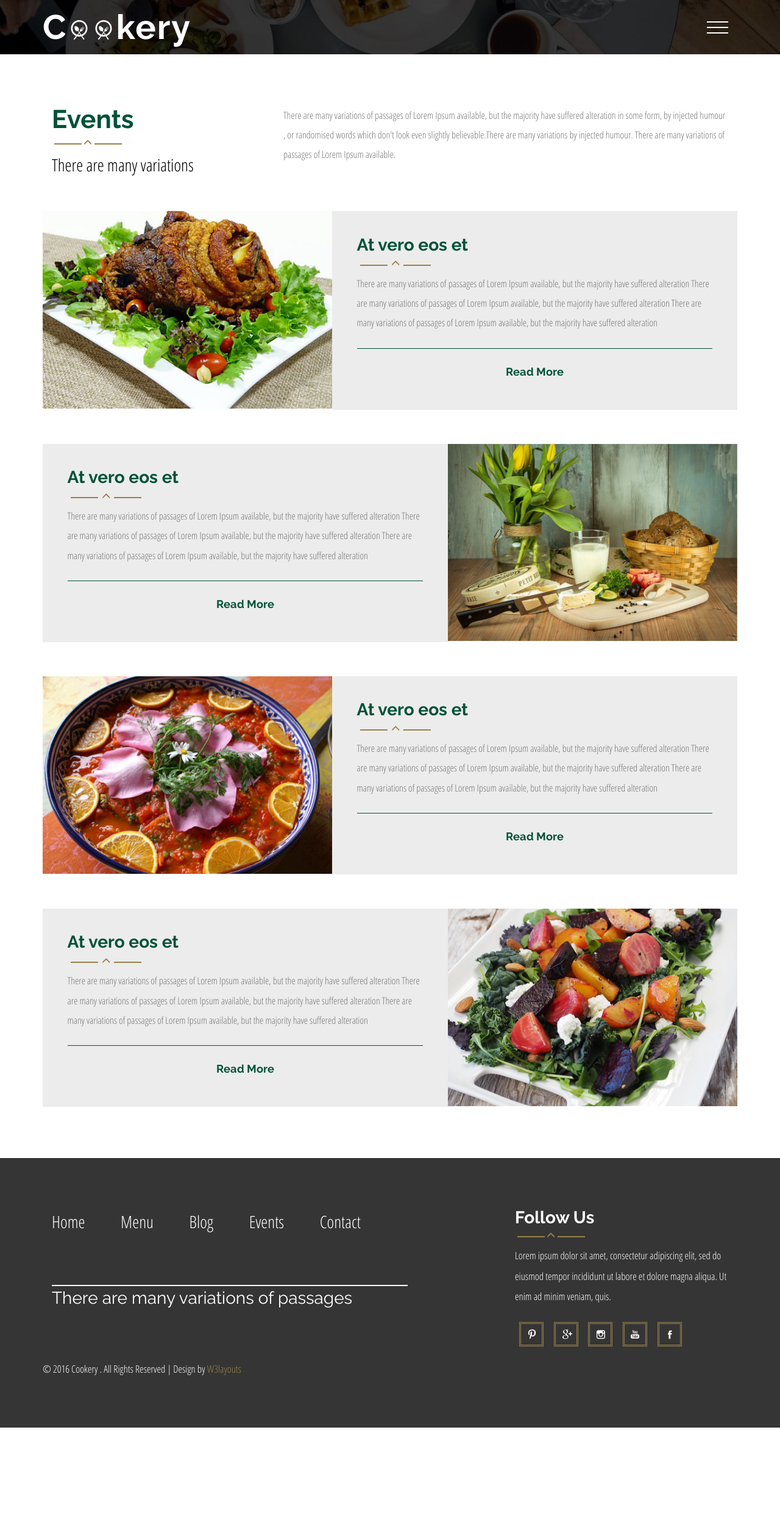
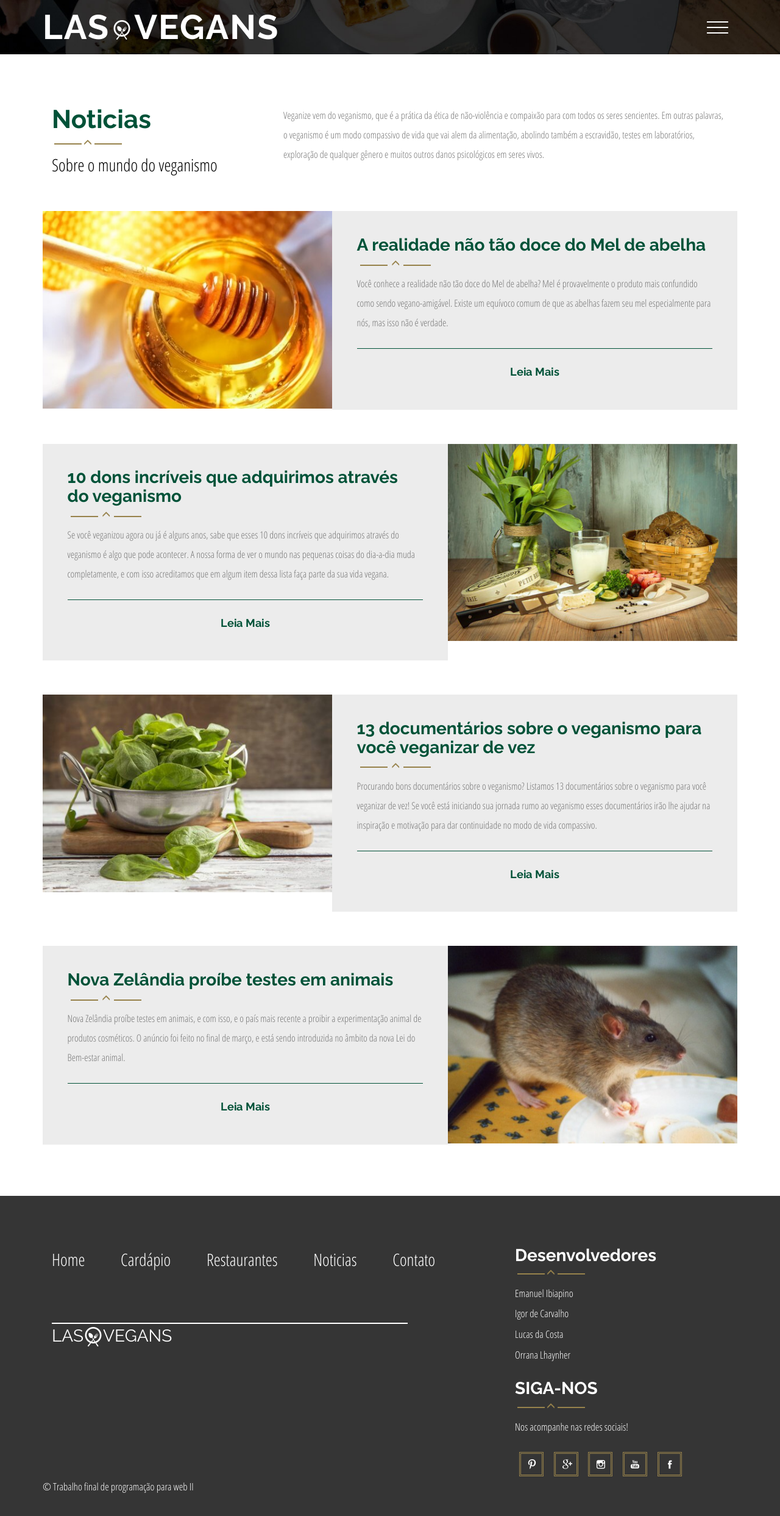
Before and after one commit to emanuelibiapino/las-vegans, a plain HTML site: page events.html in a window 1280 px wide. Shown: the whole page at 61% size. Before the commit the page ends 2341 px from the top, so only its background shows below. Drawn offline with Linux system fonts and the light colour scheme.

Commit message:
Padronização de design

```diff
--- a/events.html
+++ b/events.html
@@ -7,7 +7,7 @@ License URL: http://creativecommons.org/licenses/by/3.0/
 <!DOCTYPE html>
 <html>
 <head>
-<title>Cookery A Food Category Flat Bootstrap Responsive Website Template | Events :: w3layouts</title>
+<title>LAS VEGANS | Noticias</title>
 <link href="css/bootstrap.css" rel="stylesheet" type="text/css" media="all" />
 <!-- jQuery (necessary for Bootstrap's JavaScript plugins) -->
 <script src="js/jquery.min.js"></script>
@@ -38,18 +38,17 @@ Smartphone Compatible web template, free webdesigns for Nokia, Samsung, LG, Sony
 <div class="header head">
 	<div class="container">
 		<div class="logo animated wow pulse" data-wow-duration="1000ms" data-wow-delay="500ms">
-			<h1><a href="index.html"><span>C</span><img src="images/oo.png" alt=""><img src="images/oo.png" alt="">kery</a></h1>
+			<h1><a href="index.html"><span>LAS</span><img src="images/oo.png" alt="">VEGANS</a></h1>
 		</div>
 		<div class="nav-icon">
 			<a href="#" class="navicon"></a>
 				<div class="toggle">
 					<ul class="toggle-menu">
 						<li><a  href="index.html">Home</a></li>
-						<li><a  href="menu.html">Menu</a></li>
-						<li><a   href="blog.html">Blog</a></li>
-						<li><a  href="typo.html">Codes</a></li>
-						<li><a class="active" href="events.html">Events</a></li>
-						<li><a  href="contact.html">Contact</a></li>
+						<li><a  href="menu.html">Cardápio</a></li>
+						<li><a   href="blog.html">Restaurantes</a></li>
+						<li><a class="active" href="events.html">Noticias</a></li>
+						<li><a  href="contact.html">Contato</a></li>
 					</ul>
 				</div>
 			<script>
@@ -71,28 +70,26 @@ Smartphone Compatible web template, free webdesigns for Nokia, Samsung, LG, Sony
 		<div class="container">
 			<div class="events-top">
 				<div class="col-md-4 events-left animated wow fadeInLeft" data-wow-duration="1000ms" data-wow-delay="500ms">
-					<h3>Events</h3>
+					<h3>Noticias</h3>
 					<label><i class="glyphicon glyphicon-menu-up"></i></label>
-					<span>There are many variations</span>
+					<span>Sobre o mundo do veganismo</span>
 				</div>
 				<div class="col-md-8 events-right animated wow fadeInRight" data-wow-duration="1000ms" data-wow-delay="500ms">
-					<p>There are many variations of passages of Lorem Ipsum available, but the majority have suffered alteration in some form, by injected humour , or randomised words which don't look even slightly believable.There are many variations by injected humour. There are many variations of passages of Lorem Ipsum available.</p>
+					<p>Veganize vem do veganismo, que é a prática da ética de não-violência e compaixão para com todos os seres sencientes. Em outras palavras, o veganismo é um modo compassivo de vida que vai alem da alimentação, abolindo também a escravidão, testes em laboratórios, exploração de qualquer gênero e muitos outros danos psicológicos em seres vivos. </p>
 				</div>
 				<div class="clearfix"> </div>
 			</div>
 			<div class="events-bottom">
 				<div class="col-md-5 events-bottom1 animated wow fadeInRight" data-wow-duration="1000ms" data-wow-delay="500ms">
-					<a href="single.html"><img src="images/ev.jpg" alt="" class="img-responsive"></a>
+					<a href="single.html"><img src="images/mel.jpg" alt="" class="img-responsive"></a>
 				</div>
 				<div class="col-md-7 events-bottom2 animated wow fadeInLeft" data-wow-duration="1000ms" data-wow-delay="500ms">
-					<h3>At vero eos et</h3>
+					<h3>A realidade não tão doce do Mel de abelha</h3>
 					<label><i class="glyphicon glyphicon-menu-up"></i></label>
-					<p>There are many variations of passages of Lorem Ipsum available, but the majority have suffered alteration There are many variations of passages of Lorem Ipsum available, but the majority have suffered alteration
-						There are many variations of passages of Lorem Ipsum available, but the majority have suffered alteration
-					</p>
+					<p>Você conhece a realidade não tão doce do Mel de abelha? Mel é provavelmente o produto mais confundido como sendo vegano-amigável. Existe um equívoco comum de que as abelhas fazem seu mel especialmente para nós, mas isso não é verdade.</p>
 					<div class="read-more">
 						<a class="link link-yaku" href="single.html">
-							<span>R</span><span>e</span><span>a</span><span>d</span> <span>M</span><span>o</span><span>r</span><span>e</span>
+							<span>L</span><span>e</span><span>i</span><span>a</span> <span>M</span><span>a</span><span>i</span><span>s</span>
 						</a>
 					</div>
 				</div>
@@ -100,14 +97,12 @@ Smartphone Compatible web template, free webdesigns for Nokia, Samsung, LG, Sony
 			</div>
 			<div class="events-bottom">
 				<div class="col-md-7 events-bottom2 animated wow fadeInUp" data-wow-duration="1000ms" data-wow-delay="500ms">
-					<h3>At vero eos et</h3>
+					<h3>10 dons incríveis que adquirimos através do veganismo</h3>
 					<label><i class="glyphicon glyphicon-menu-up"></i></label>
-					<p>There are many variations of passages of Lorem Ipsum available, but the majority have suffered alteration There are many variations of passages of Lorem Ipsum available, but the majority have suffered alteration
-						There are many variations of passages of Lorem Ipsum available, but the majority have suffered alteration
-					</p>
+					<p>Se você veganizou agora ou já é alguns anos, sabe que  esses 10 dons incríveis que adquirimos através do veganismo é algo que pode acontecer. A nossa forma de ver o mundo nas pequenas coisas do dia-a-dia muda completamente, e com isso acreditamos que em algum item dessa lista faça parte da sua vida vegana.</p>
 					<div class="read-more">
 						<a class="link link-yaku" href="single.html">
-							<span>R</span><span>e</span><span>a</span><span>d</span> <span>M</span><span>o</span><span>r</span><span>e</span>
+							<span>L</span><span>e</span><span>i</span><span>a</span> <span>M</span><span>a</span><span>i</span><span>s</span>
 						</a>
 					</div>
 				</div>
@@ -118,17 +113,15 @@ Smartphone Compatible web template, free webdesigns for Nokia, Samsung, LG, Sony
 			</div>
 			<div class="events-bottom">
 				<div class="col-md-5 events-bottom1 animated wow fadeInLeft" data-wow-duration="1000ms" data-wow-delay="500ms">
-					<a href="single.html"><img src="images/ev2.jpg" alt="" class="img-responsive"></a>
+					<a href="single.html"><img src="images/noticia3.jpg" alt="" class="img-responsive"></a>
 				</div>
 				<div class="col-md-7 events-bottom2 animated wow fadeInRight" data-wow-duration="1000ms" data-wow-delay="500ms">
-					<h3>At vero eos et</h3>
+					<h3>13 documentários sobre o veganismo para você veganizar de vez</h3>
 					<label><i class="glyphicon glyphicon-menu-up"></i></label>
-					<p>There are many variations of passages of Lorem Ipsum available, but the majority have suffered alteration There are many variations of passages of Lorem Ipsum available, but the majority have suffered alteration
-						There are many variations of passages of Lorem Ipsum available, but the majority have suffered alteration
-					</p>
+					<p>Procurando bons documentários sobre o  veganismo? Listamos 13 documentários sobre o veganismo para você veganizar de vez! Se você está iniciando sua jornada rumo ao veganismo esses documentários irão lhe ajudar na inspiração e motivação para dar continuidade no modo de vida compassivo.</p>
 					<div class="read-more">
 						<a class="link link-yaku" href="single.html">
-							<span>R</span><span>e</span><span>a</span><span>d</span> <span>M</span><span>o</span><span>r</span><span>e</span>
+							<span>L</span><span>e</span><span>i</span><span>a</span> <span>M</span><span>a</span><span>i</span><span>s</span>
 						</a>
 					</div>
 				</div>
@@ -136,19 +129,17 @@ Smartphone Compatible web template, free webdesigns for Nokia, Samsung, LG, Sony
 			</div>
 			<div class="events-bottom">
 				<div class="col-md-7 events-bottom2 animated wow fadeInDown" data-wow-duration="1000ms" data-wow-delay="500ms">
-					<h3>At vero eos et</h3>
+					<h3>Nova Zelândia proíbe testes em animais</h3>
 					<label><i class="glyphicon glyphicon-menu-up"></i></label>
-					<p>There are many variations of passages of Lorem Ipsum available, but the majority have suffered alteration There are many variations of passages of Lorem Ipsum available, but the majority have suffered alteration
-						There are many variations of passages of Lorem Ipsum available, but the majority have suffered alteration
-					</p>
+					<p>Nova Zelândia proíbe testes em animais, e com isso, e o país mais recente a proibir a experimentação animal de produtos cosméticos. O anúncio foi feito no final de março, e está sendo introduzida no âmbito da nova Lei do Bem-estar animal.</p>
 					<div class="read-more">
 						<a class="link link-yaku" href="single.html">
-							<span>R</span><span>e</span><span>a</span><span>d</span> <span>M</span><span>o</span><span>r</span><span>e</span>
+							<span>L</span><span>e</span><span>i</span><span>a</span> <span>M</span><span>a</span><span>i</span><span>s</span>
 						</a>
 					</div>
 				</div>
 				<div class="col-md-5 events-bottom1 animated wow fadeInUp" data-wow-duration="1000ms" data-wow-delay="500ms">
-					<a href="single.html"><img src="images/ev3.jpg" alt="" class="img-responsive"></a>
+					<a href="single.html"><img src="images/rato.jpg" alt="" class="img-responsive"></a>
 				</div>
 				<div class="clearfix"> </div>
 			</div>
@@ -163,17 +154,21 @@ Smartphone Compatible web template, free webdesigns for Nokia, Samsung, LG, Sony
 				<div class="col-md-8 footer-top animated wow fadeInRight" data-wow-duration="1000ms" data-wow-delay="500ms">
 					<ul class=" in">
 						<li><a href="index.html">Home</a></li>
-						<li><a  href="menu.html">Menu</a></li>
-						<li><a  href="blog.html">Blog</a></li>
-						<li><a  href="events.html">Events</a></li>
-						<li><a  href="contact.html">Contact</a></li>
+						<li><a  href="menu.html">Cardápio</a></li>
+						<li><a  href="blog.html">Restaurantes</a></li>
+						<li><a  href="events.html">Noticias</a></li>
+						<li><a  href="contact.html">Contato</a></li>
 					</ul>
-						<span>There are many variations of passages</span>
+						<span>LAS<img src="images/oo.png" alt="">VEGANS</span>
+
 				</div>
 				<div class="col-md-4 footer-bottom  animated wow fadeInLeft" data-wow-duration="1000ms" data-wow-delay="500ms">
-					<h2>Follow Us</h2>
+					<h2>Desenvolvedores</h2>
 					<label><i class="glyphicon glyphicon-menu-up"></i></label>
-					<p>Lorem ipsum dolor sit amet, consectetur adipiscing elit, sed do eiusmod tempor incididunt ut labore et dolore magna aliqua. Ut enim ad minim veniam, quis.</p>
+					<p>Emanuel Ibiapino<br>Igor de Carvalho<br>Lucas da Costa<br>Orrana Lhaynher</p>
+					<h2>SIGA-NOS</h2>
+					<label><i class="glyphicon glyphicon-menu-up"></i></label>
+					<p>Nos acompanhe nas redes sociais!</p>
 					<ul class="social-ic">
 						<li><a href="#"><i></i></a></li>
 						<li><a href="#"><i class="ic"></i></a></li>
@@ -186,12 +181,9 @@ Smartphone Compatible web template, free webdesigns for Nokia, Samsung, LG, Sony
 			<div class="clearfix"> </div>
 
 			</div>
-			<p class="footer-class animated wow bounce" data-wow-duration="1000ms" data-wow-delay="500ms">&copy; 2016 Cookery . All Rights Reserved | Design by  <a href="http://w3layouts.com/" target="_blank">W3layouts</a> </p>
+			<p class="footer-class animated wow bounce" data-wow-duration="1000ms" data-wow-delay="500ms">&copy; Trabalho final de programação para web II </p>
 		</div>
 	</div>
 	<!--//footer-->
-
-
-
 </body>
 </html>
```
Also changed, not shown: blog.html (+29 -30 lines), contact.html (+4 -5 lines), index.html (+3 -4 lines), menu.html (+15 -16 lines), single.html (+11 -7 lines), images/Rato.jpg (added), images/mel.jpg (added), images/noticia3.jpg (added), images/salada.jpg (added), images/salada1.jpg (added), images/salada2.jpg (added).
